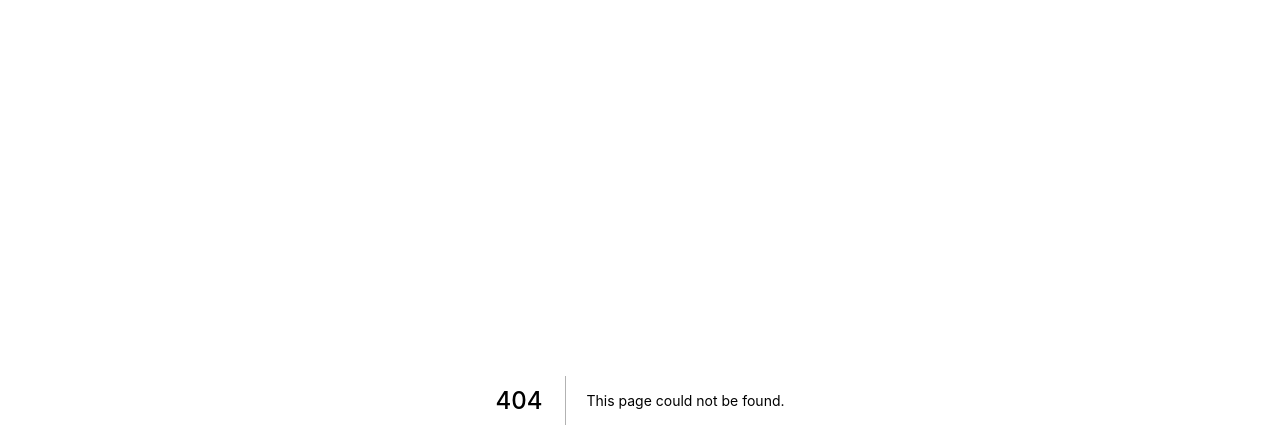
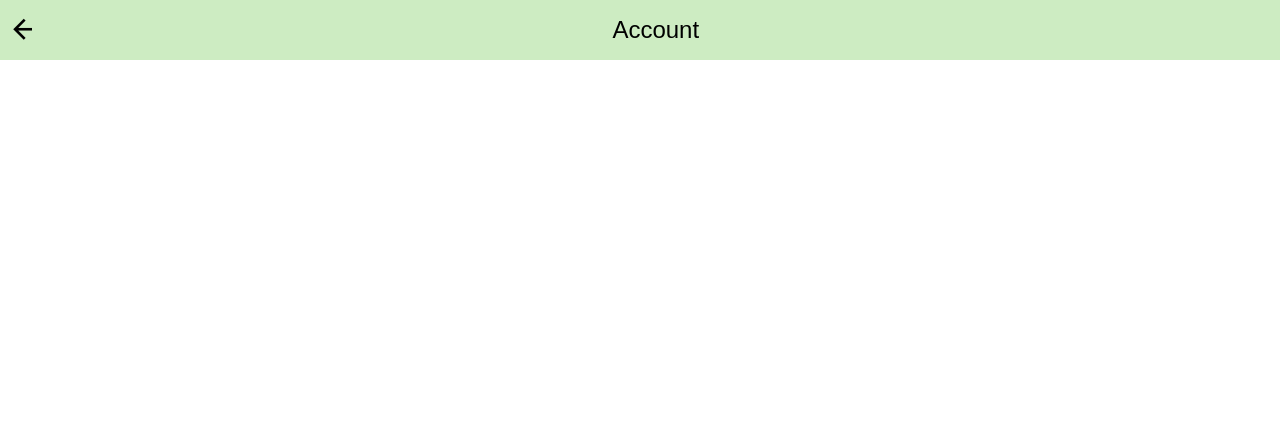
Before and after one commit to phoenixlai833/LocalToMe, a Next.js app: page /profile/editaccount in a window 1280 px wide. Before the commit this address had no page. Shown: the top 448 px of the page. Built offline with nearby package versions, Linux system fonts and the light colour scheme.

Commit message:
set up profile and setting pages

```diff
--- a/components/ProfileBanner/index.jsx
+++ b/components/ProfileBanner/index.jsx
@@ -1,5 +1,6 @@
 import styled from "styled-components"
 import { Avatar } from "@mui/material"
+import { useRouter } from "next/router"
 
 const ProfileBanner = styled.div`
 display:flex;
@@ -35,8 +36,9 @@ right: 0;
 `
 
 export default function ProfileSection() {
+    const r = useRouter();
     return <div>
-        <SettingIcon src="/cog.svg" />
+        <SettingIcon src="/cog.svg" onClick={()=>r.push('/profile/setting')} />
         <ProfileBanner />
         <AvatarCont>
             <ProfileAvatar
--- /dev/null
+++ b/pages/profile/editaccount.jsx
@@ -0,0 +1,7 @@
+import TopBanner from '../../components/TopBanner';
+
+export default function EditAccount () {
+    return <div>
+        <TopBanner text='Account'></TopBanner>
+    </div>
+}
```
Also changed, not shown: pages/profile/setting.jsx (added, +7 -0 lines).
